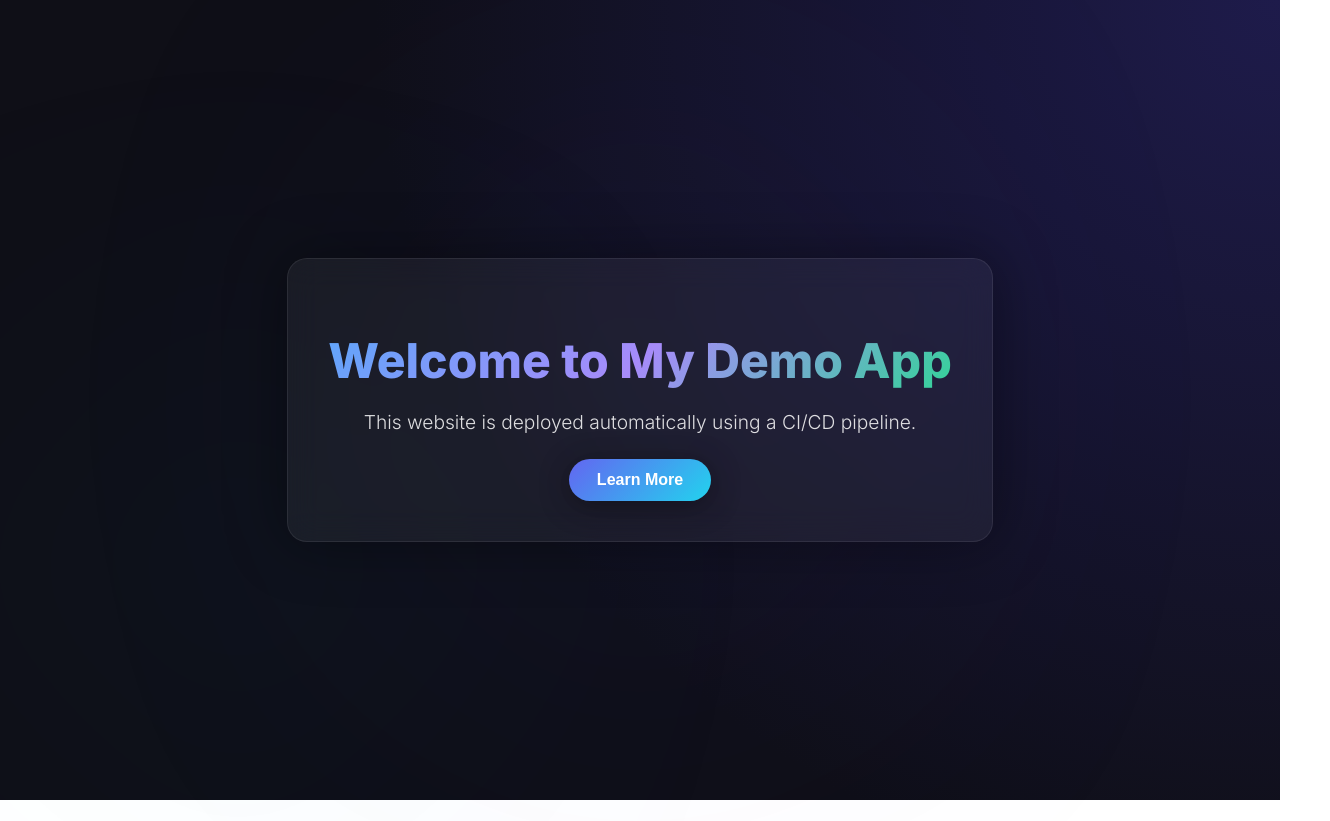
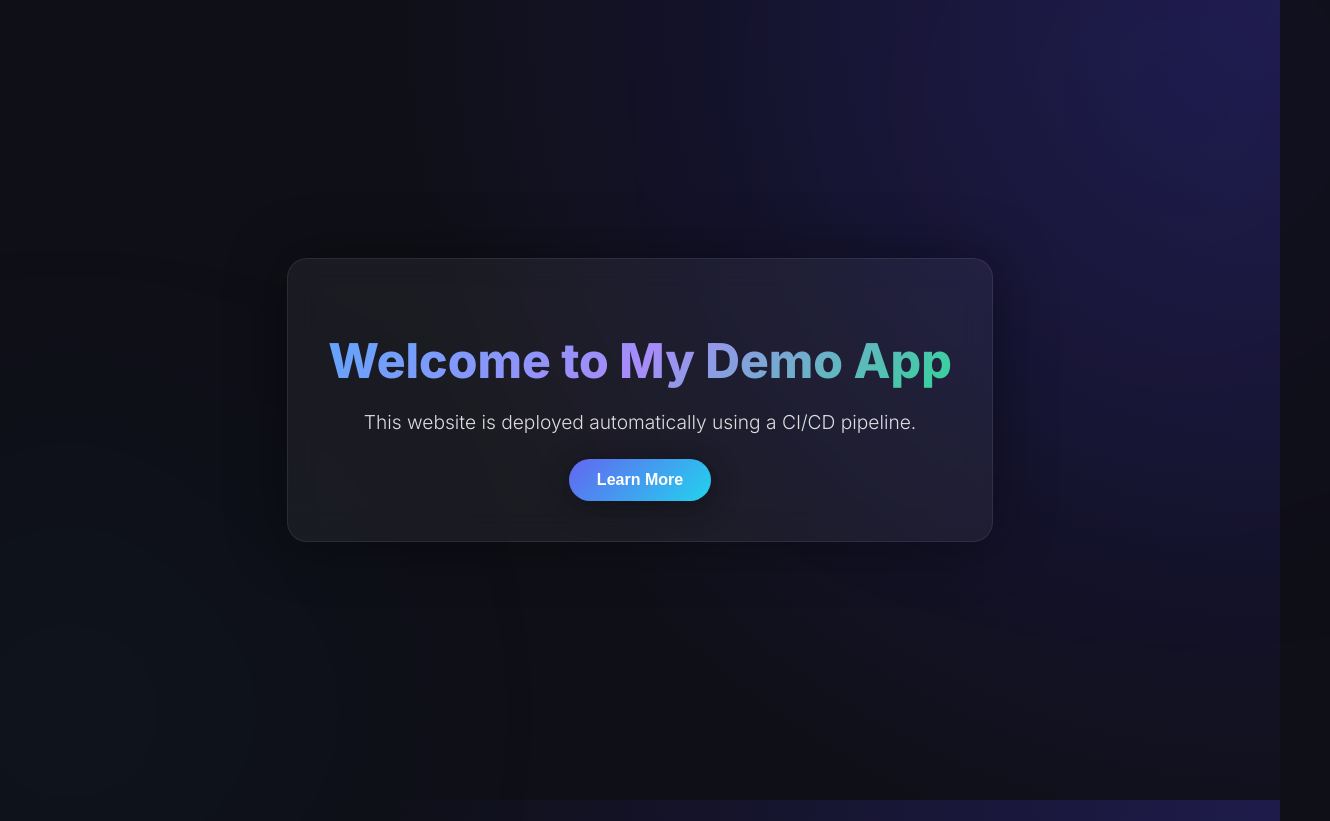
Before and after one commit to cosmin-neamtiu/cosmin-cicd-demo, a plain HTML site: page site/index.html in a window 1280 px wide. Shown: the whole page, 1330 px wide, since content can reach past the window. Before the commit the page ends 800 px from the top, so only its background shows below. Drawn offline with Linux system fonts and the light colour scheme.

Commit message:
fixed indexhtml

```diff
--- a/site/index.html
+++ b/site/index.html
@@ -1,9 +1,10 @@
 <!DOCTYPE html>
 <html lang="en">
 <head>
-  <meta charset="UTF-8" />
+  <meta charset="UTF-8">
   <title>Welcome | CI/CD Demo App</title>
-  <meta name="viewport" content="width=device-width, initial-scale=1" />
+  <meta name="viewport" content="width=device-width, initial-scale=1">
+
   <style>
     @import url('https://fonts.googleapis.com/css2?family=Inter:wght@300;400;600;800&display=swap');
 
@@ -70,7 +71,6 @@
       to   { opacity: 1; transform: translateY(0); }
     }
 
-    /* floating shapes / ambiance */
     .orb {
       position: absolute;
       width: 300px;
@@ -80,31 +80,40 @@
       opacity: 0.25;
       border-radius: 50%;
       animation: float 10s infinite alternate ease-in-out;
+      top: -50px;
+      right: -50px;
     }
+
     .orb2 {
+      position: absolute;
       background: #06b6d4;
       width: 220px;
       height: 220px;
-      top: 60%;
-      left: 10%;
-      animation-duration: 14s;
+      filter: blur(180px);
+      opacity: 0.25;
+      border-radius: 50%;
+      animation: float 14s infinite alternate ease-in-out;
+      bottom: -40px;
+      left: -40px;
     }
 
     @keyframes float {
-      from { transform: translateY(-50px); }
-      to   { transform: translateY(50px); }
+      from { transform: translateY(-40px); }
+      to   { transform: translateY(40px); }
     }
   </style>
 </head>
+
 <body>
 
   <div class="orb"></div>
-  <div class="orb orb2"></div>
+  <div class="orb2"></div>
 
   <div class="container">
     <h1>Welcome to My Demo App</h1>
     <p>This website is deployed automatically using a CI/CD pipeline.</p>
-    <button class="btn" onclick="alert('This is just a placeholder demo page!')">
+
+    <button class="btn" type="button" onclick="alert('This is just a placeholder demo page!')">
       Learn More
     </button>
   </div>
```
